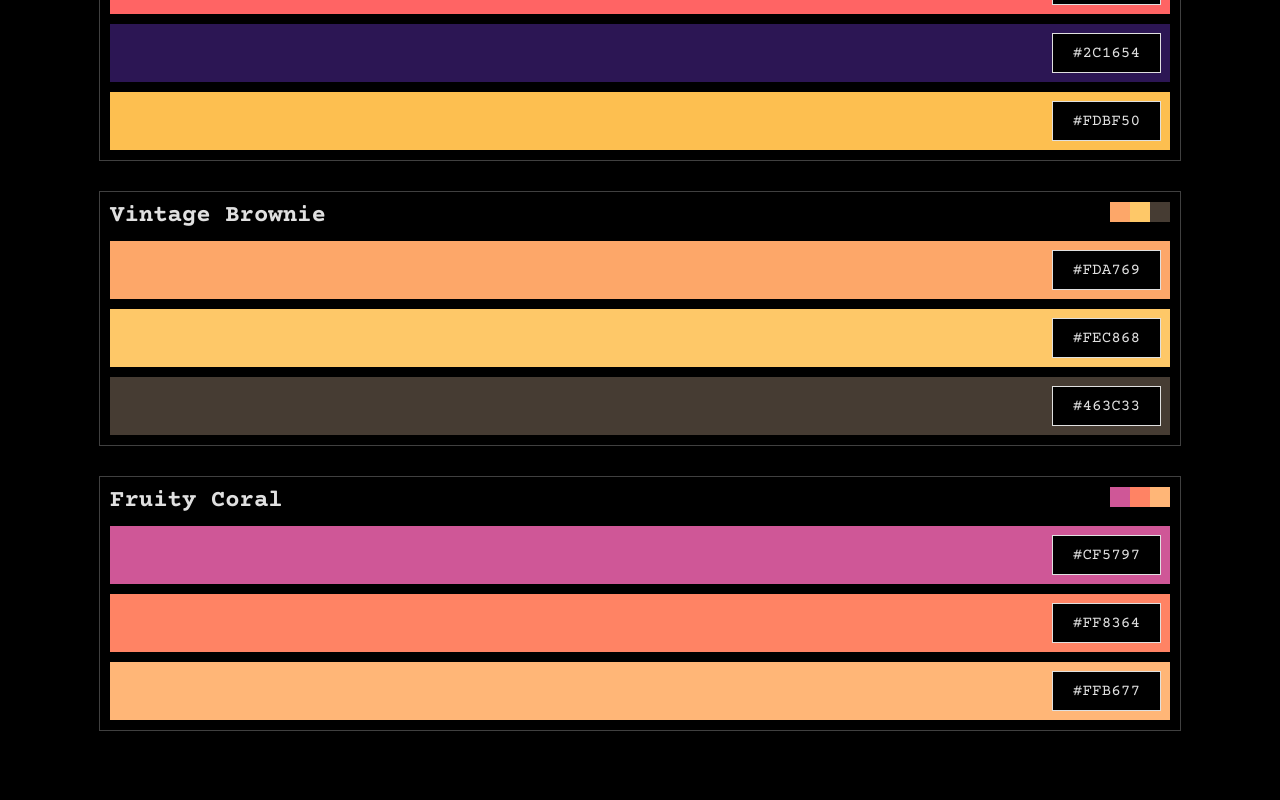
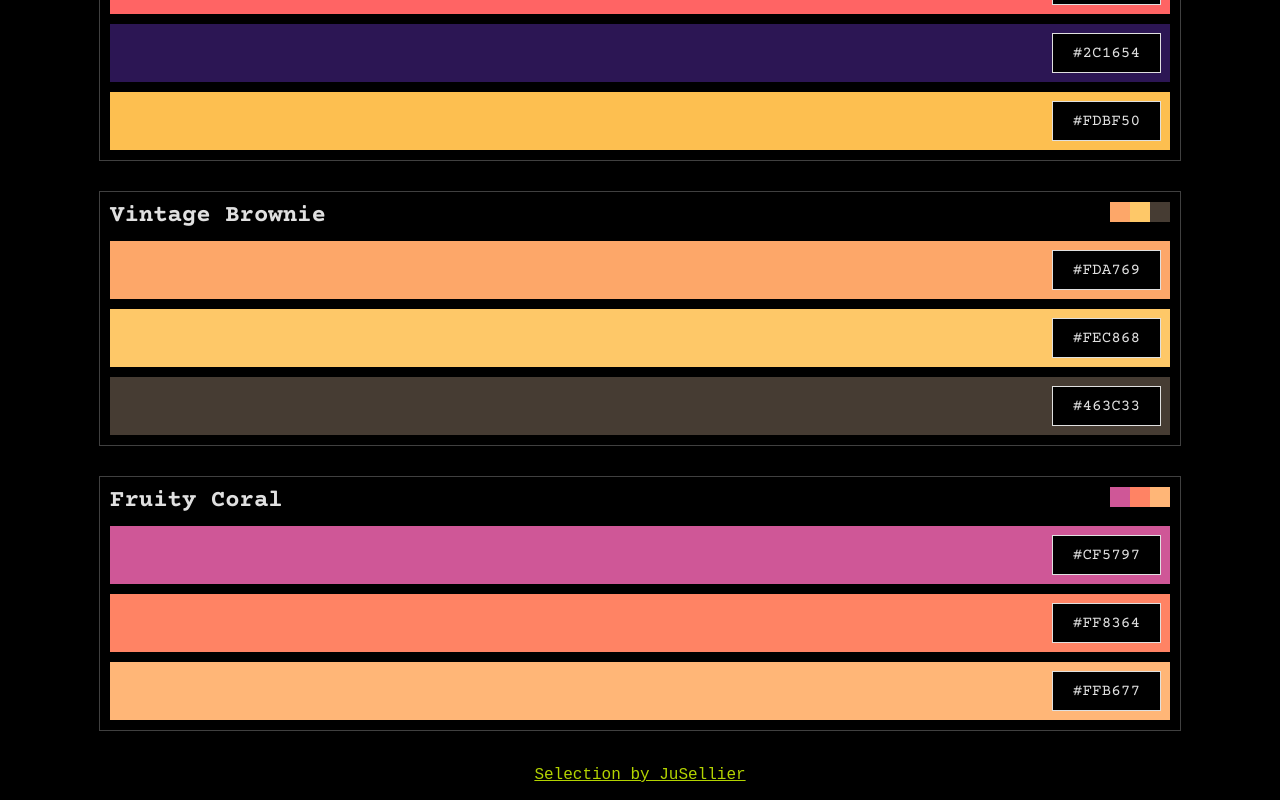
Before and after one commit to JuSellier/colors, a Svelte app: page / in a window 1280 px wide. Shown: the part 1304-2104 px from the top of the page. Before the commit the page ends 2054 px from the top, so only its background shows below. Built offline with nearby package versions, Linux system fonts and the light colour scheme; a web font is replaced by a local one.

Commit message:
added footer

```diff
--- a/src/App.svelte
+++ b/src/App.svelte
@@ -1,4 +1,5 @@
 <script>
+	import Footer from "./components/Footer.svelte";
 	import Intro from "./components/Intro.svelte";
 	import PaletteList from "./components/PaletteList.svelte";
 	import { testPaletteList } from "./db/palettes";
@@ -17,3 +18,4 @@
 	<Intro />
 	<PaletteList palettes={testPaletteList} />
 </main>
+<Footer />
--- /dev/null
+++ b/src/components/Footer.svelte
@@ -0,0 +1,16 @@
+<style>
+  footer {
+    padding: 1rem var(--size-sides);
+    display: flex;
+    justify-content: center;
+  }
+
+  a {
+    color: var(--clr-1);
+  }
+</style>
+
+<footer>
+  <a href="https://jusellier.com" rel="noreferrer" target="_blank">Selection by
+    JuSellier</a>
+</footer>
--- a/src/components/Intro.svelte
+++ b/src/components/Intro.svelte
@@ -9,7 +9,7 @@
   }
 </style>
 
-<section class="brutal-box">
+<section class="top">
   <h1>Colors.</h1>
   <p>A collection of color palettes</p>
 </section>
```
